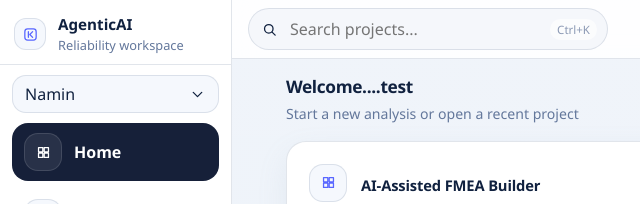
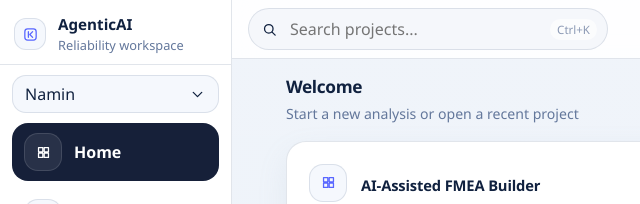
Before and after one commit to Fmkunle/Maintenance-Strategy-G, a plain HTML site: page index.html in a window 1280 px wide. Shown: the top 204 px of the page, 0-640 px from the left. Drawn offline with Linux system fonts and the light colour scheme.

Commit message:
Update index.html

```diff
--- a/index.html
+++ b/index.html
@@ -167,7 +167,7 @@
         <section class="welcome-grid">
           <div class="welcome-main">
             <div class="section-heading">
-              <h1>Welcome....test</h1>
+              <h1>Welcome</h1>
               <p>Start a new analysis or open a recent project</p>
             </div>
 
```
